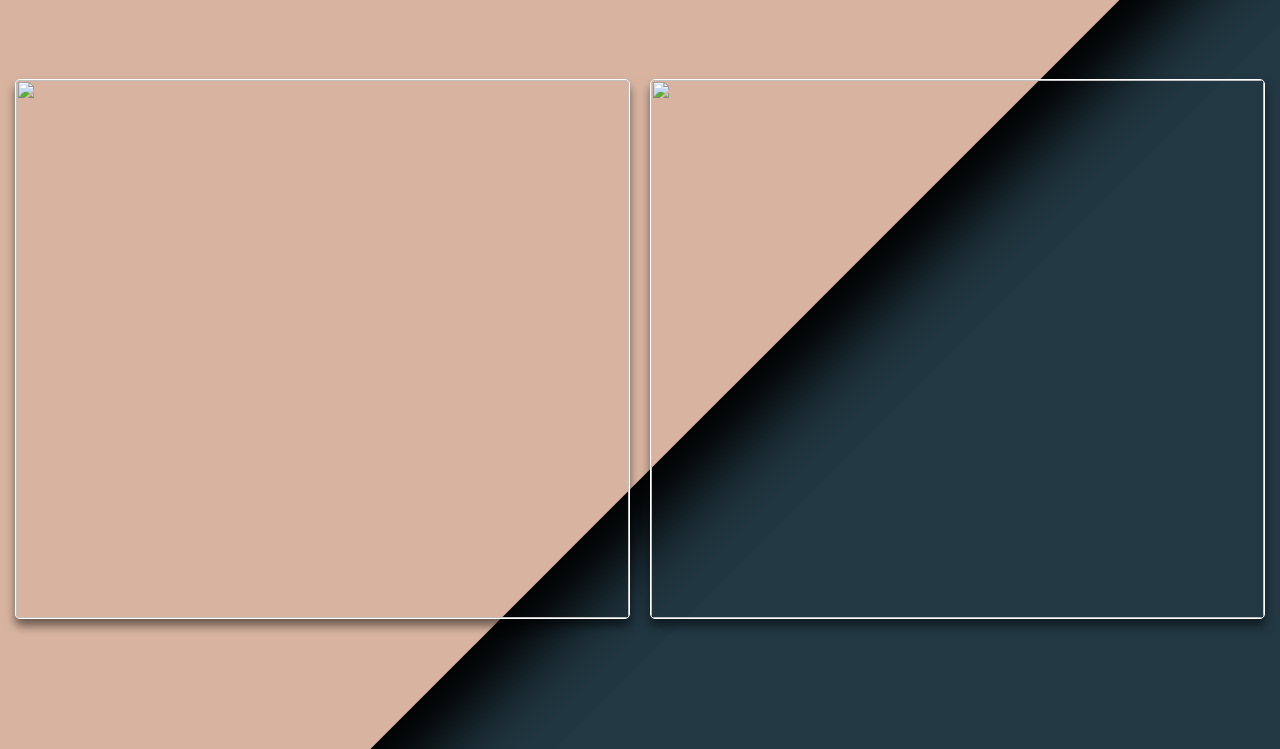
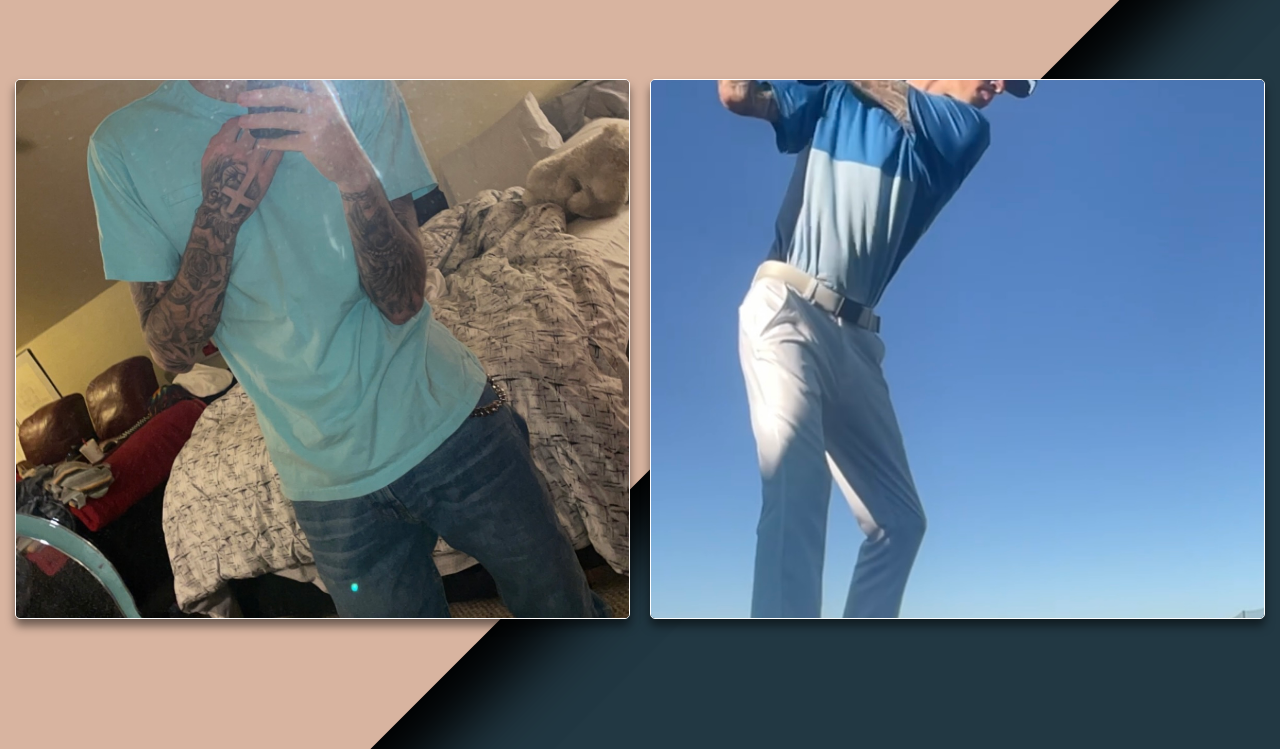
Before and after one commit to kkoorrbbiinn/Korbin-Portfolio-Repo, a plain HTML site: page about.html in a window 1280 px wide. Shown: the part 51-800 px from the top of the page. Drawn offline with Linux system fonts and the light colour scheme; the site is published under a folder, as on GitHub Pages, so addresses that start at the root find nothing.

Commit message:
asddasdfgaasdf

```diff
--- a/about.html
+++ b/about.html
@@ -25,14 +25,14 @@
     <div class="backgroundColor"></div>
     <div class="wrapper">
         <div class="card">
-            <img src="/selfie.jpg">
+            <img src="selfie.jpg">
             <div class="info">
                 <h1>About Me</h1>
                 <p>Hi, my name is Korbin Westerfield. I was born in Chesapeake, VA and my journey so far has led me to now living in Arizona away from everything I know and love. The same journey has led to big moments in my life, such as becoming a student at General Assembly. Without the course I am currently taking at GA I'm not sure where I would be. I have tried multiple different careers, for example, I was interested in going to school for architecture because it was something I enjoyed sketching at home. I was also interested in graphic design and studied it for a couple years but I'm hoping GA will lead me to a successful software development job. </p>
             </div>
         </div>
         <div class="card">
-            <img src="/golfselfie.jpg">
+            <img src="golfselfie.jpg">
             <div class="info">
                 <h1>Outside of Work</h1>
                 <p>A few of my hobbies include playing golf, playing video games with friends; one of the games I enjoyed playing was Call of Duty, I was ranked top 0.5 percent in the world, and listening to music; some of the artists I enjoy listening to would be Morgan Wallen, Bailey Zimmerman, and Luke Combs. I also enjoy drawing; some of the things I enjoyed drawing were graffiti, architectural designs, and cartoons, watching movies with my girlfriend, and going bowling; I was a junior olympic bowler for a year. Another hobby I enjoy doing would be tattooing; While I lived in Virginia, I was an apprentice under a good friend named Mike. </p>
```
Also changed, not shown: index.html (+2 -2 lines).
